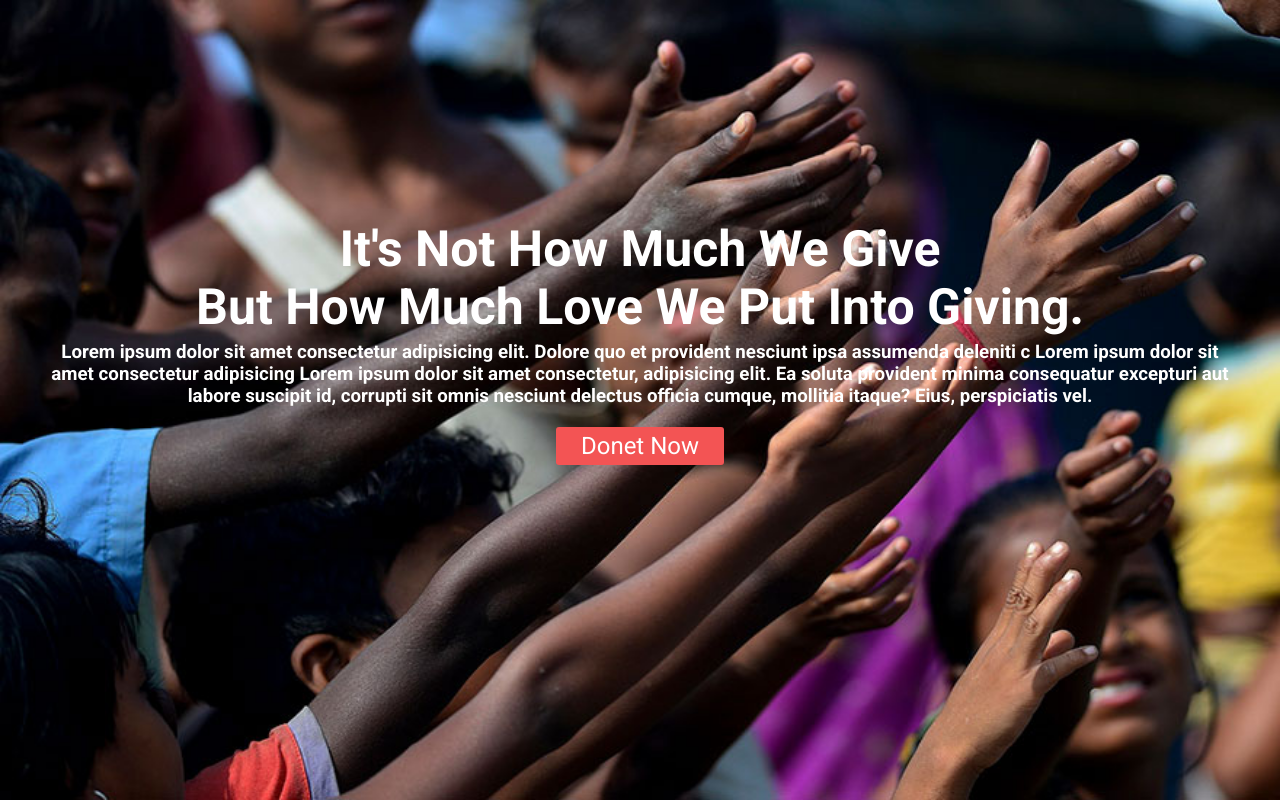
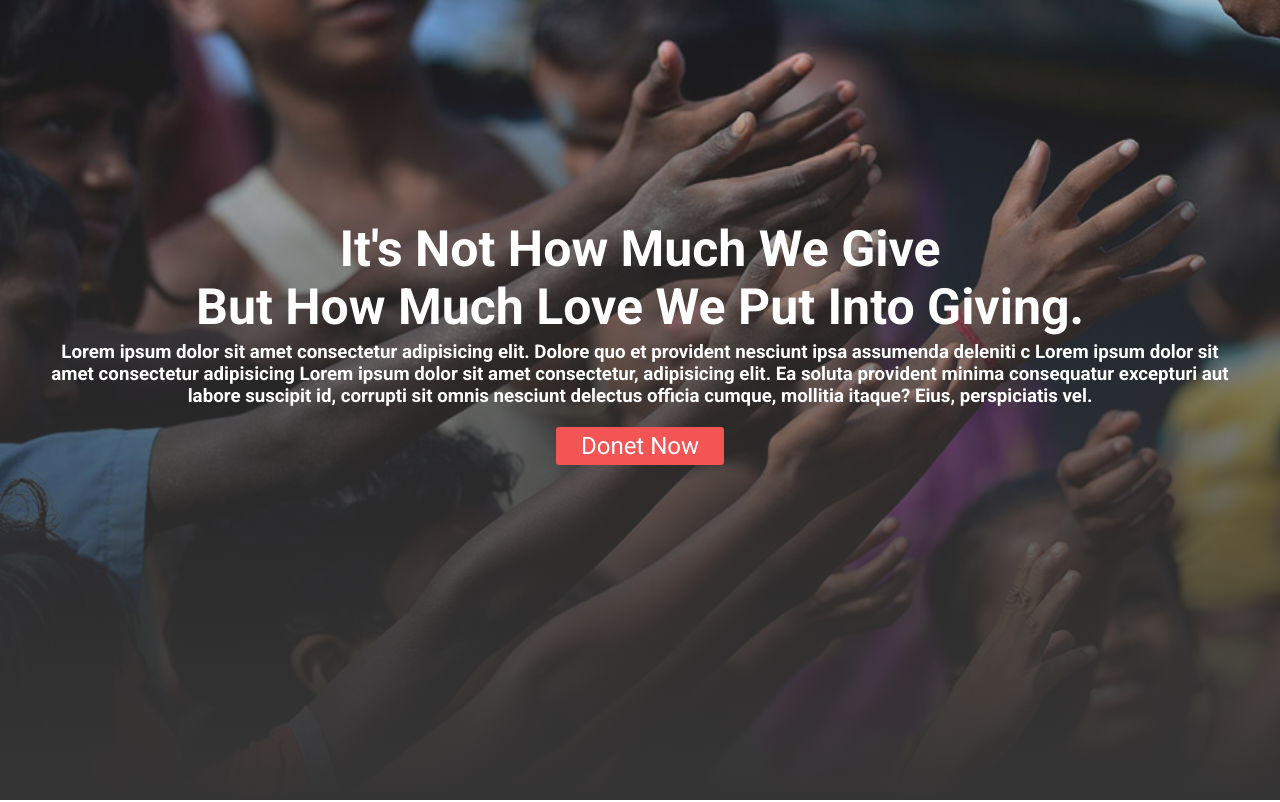
Before and after one commit to Arnob-khan/Assignment-1, a plain HTML site: page index.html in a window 1280 px wide. Shown: the top 802 px of the page. Drawn offline with Linux system fonts and the light colour scheme.

Commit message:
background shadow fix

```diff
--- a/style.css
+++ b/style.css
@@ -8,7 +8,7 @@ body{
 }
 
 .first{
-    background-image:url("./images/donation13.jpg");
+    background-image:linear-gradient(to bottom,rgb(82, 80, 80,0.3) ,rgb(54, 53, 53)),url("./images/donation13.jpg");
     background-repeat: no-repeat;
     background-size: 100% 100%;
     height: 100vh;
```
